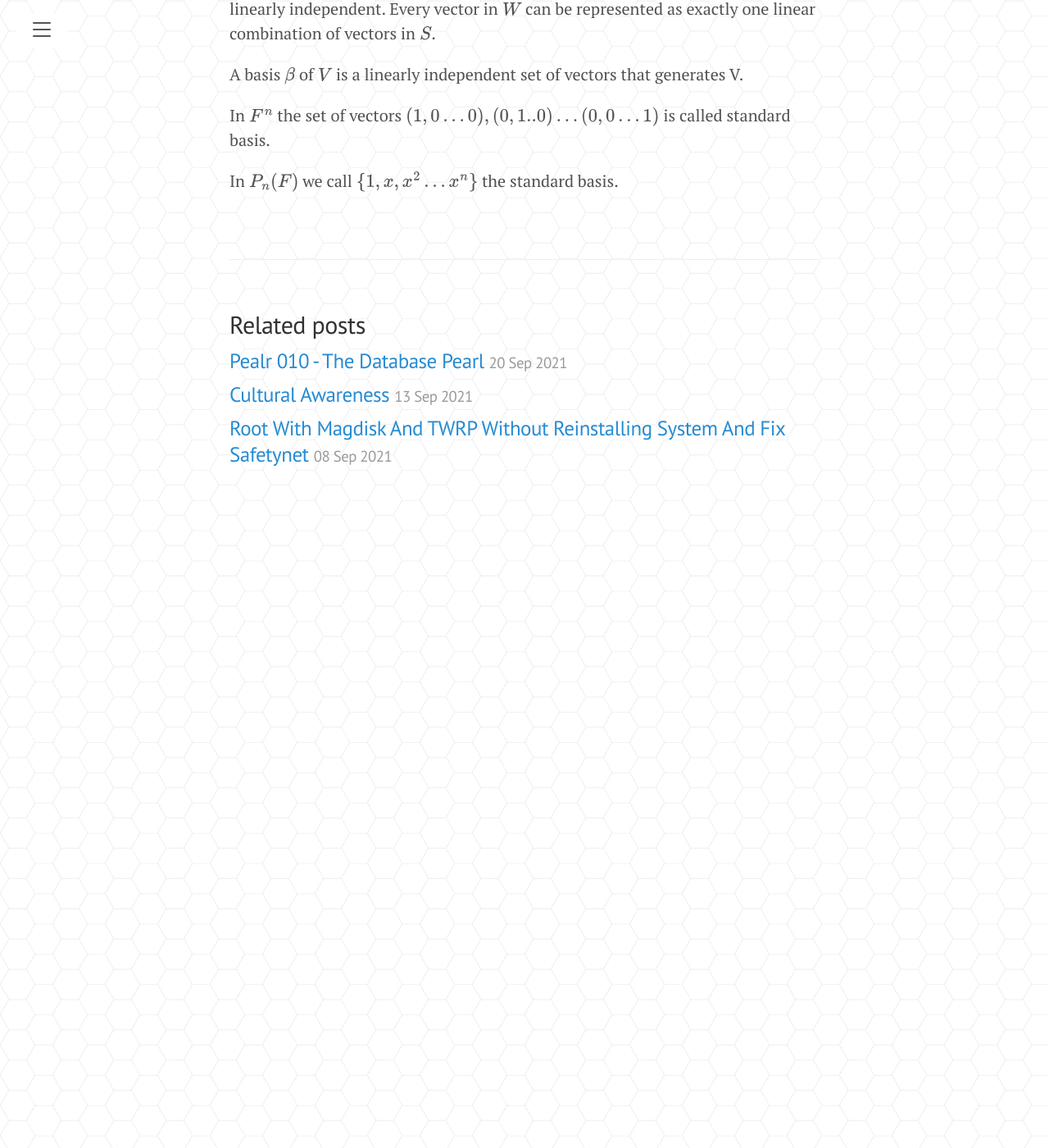
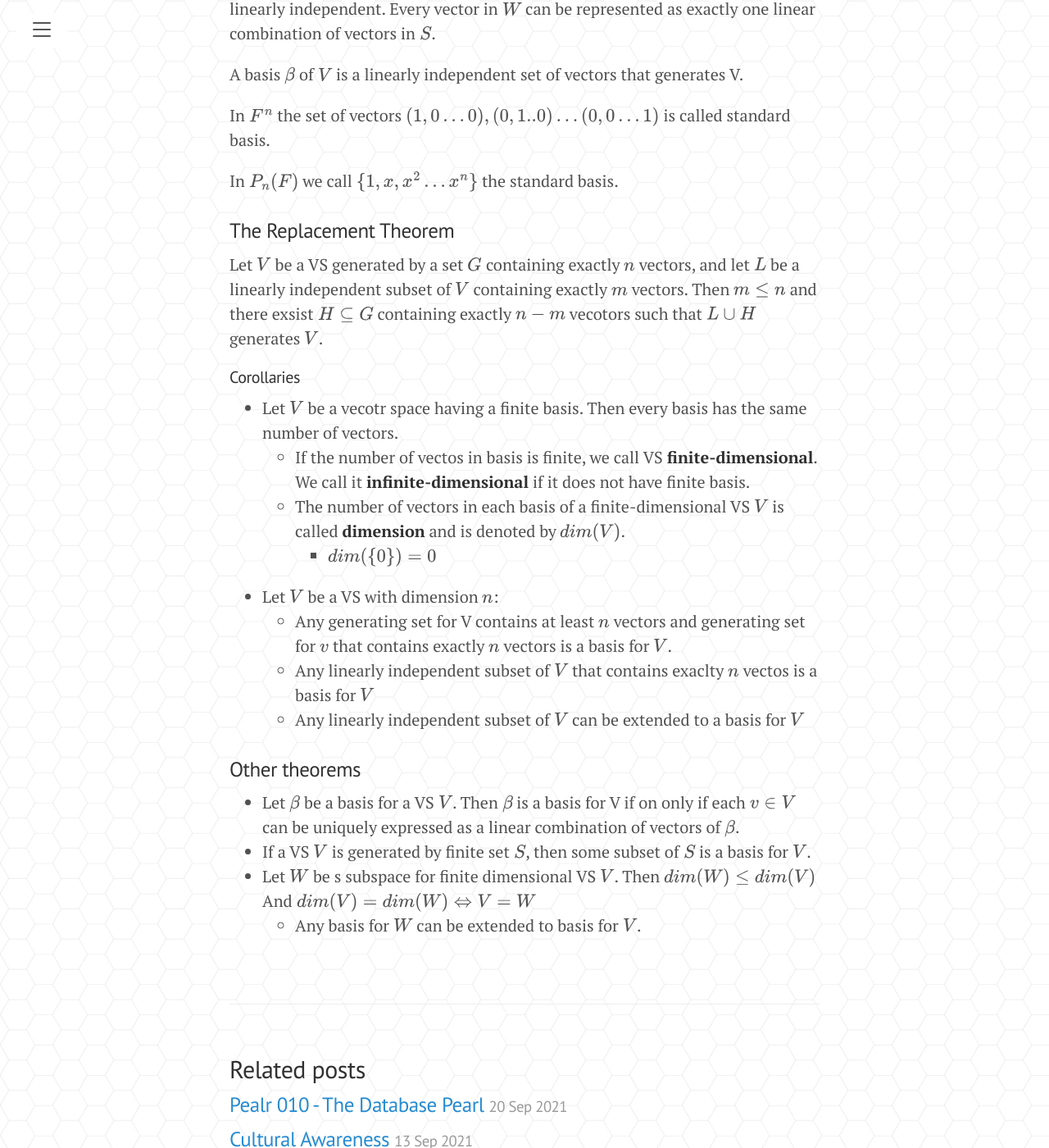
Before and after one commit to MikiVanousek/blog, a Jekyll site: the page built from _posts/ls1.md, in a window 1280 px wide and 1400 px high, scrolled down 6956 px. Shown: the whole window at 82% size. Built offline with Jekyll 4.4.1, drawn with Linux system fonts in a browser that asks for light colours.

Commit message:
Tutorial

```diff
--- a/_posts/ls1.md
+++ b/_posts/ls1.md
@@ -229,6 +229,7 @@ In any VS $\emptyset$ and $\\{u\\}$ are linearly independent.
 
 If no proper subset of $S$ generates $S$, it must be linearly independent.
 
+
 ## Bases and dimension
 If $S$ generates subspace $W$ and no subset of $S$ generates $W$,
 then $S$ must be linearly independent. Every vector in $W$ can be represented as exactly one linear combination of vectors in $S$.
@@ -238,3 +239,42 @@ A basis $\beta$ of $V$ is a linearly independent set of vectors that generates V
 In $F^n$ the set of vectors $(1, 0...0), (0,1..0) ... (0,0...1)$ is called standard basis.
 
 In $P_n(F)$ we call $\\{1, x, x^2...x^n\\}$ the standard basis.
+
+
+### The Replacement Theorem
+ Let $V$ be a VS generated by a set $G$ containing
+ exactly $n$ vectors, and let $L$ be a linearly independent
+ subset of $V$ containing exactly $m$ vectors. Then $m \leq n$
+ and there exsist $H \subseteq G$ containing exactly $n-m$ vecotors
+ such that $L \cup H$ generates $V$.
+
+
+#### Corollaries
+ - Let $V$ be a vecotr space having a finite basis.
+ Then every basis has the same number of vectors.
+   - If the number of vectos in basis is finite, we call
+   VS **finite-dimensional**. We call it **infinite-dimensional**
+   if it does not have finite basis.
+   - The number of vectors in each basis of a finite-dimensional VS
+   $V$ is called **dimension** and is denoted by $dim(V)$.
+     - $dim(\\{0\\})=0$
+ - Let $V$ be a VS with dimension $n$:
+   - Any generating set for V contains at least $n$ vectors
+   and generating set for $v$ that contains exactly $n$ vectors
+   is a basis for $V$.
+   - Any linearly independent subset of $V$ that contains
+   exaclty $n$ vectos is a basis for $V$
+   - Any linearly independent subset of $V$ can be extended to
+   a basis for $V$
+
+
+### Other theorems
+ - Let $\beta$ be a basis for a VS $V$.
+ Then $\beta$ is a basis for V if on only if
+ each $v\in V$ can be uniquely expressed as
+ a linear combination of vectors of $\beta$.
+ - If a VS $V$ is generated by finite set $S$,
+ then some subset of $S$ is a basis for $V$.
+ - Let $W$ be s subspace for finite dimensional VS $V$.
+ Then $dim(W) \leq dim(V)$ And $dim(V) = dim(W) \Leftrightarrow V = W$
+   - Any basis for $W$ can be extended to basis for $V$.
```
